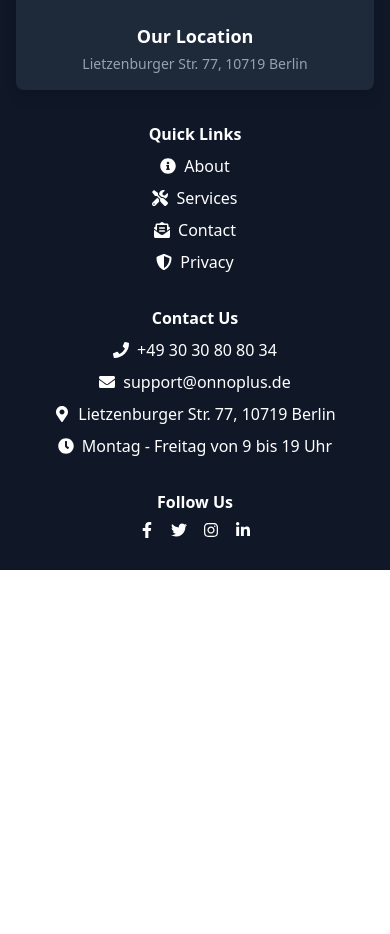
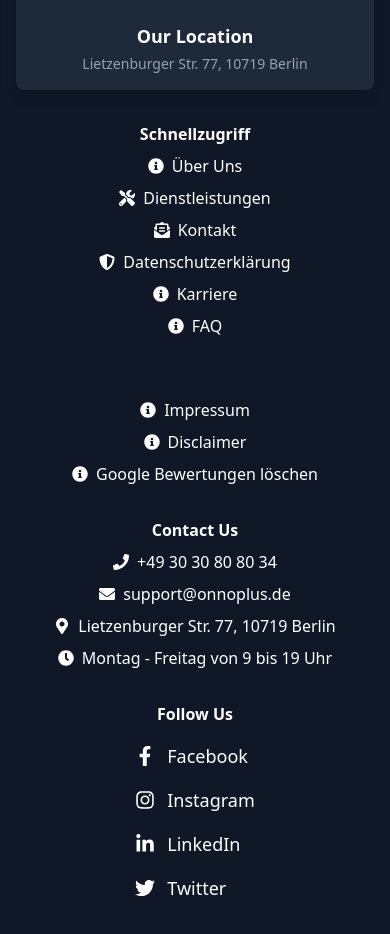
Before and after one commit to Maks-Mm/ecommerce-page, a Next.js app: page /auth/login in a window 390 px wide. Shown: the part 1500-2434 px from the top of the page. Before the commit the page ends 2070 px from the top, so only its background shows below. Built offline with nearby package versions, Linux system fonts and the light colour scheme; grey boxes are pictures that could not be loaded.

Commit message:
developing of ads google and footer

```diff
--- a/app/components/DynamicAd.tsx
+++ b/app/components/DynamicAd.tsx
@@ -1,72 +1,136 @@
-// app/components/DynamicAd.tsx
-"use client"
+"use client";
 
-import React, { useEffect, useState } from 'react';
+import React, { useEffect, useState } from "react";
 
-// ✅ Fully typed sections and sizes
-export type AdSection = 'top' | 'top-secondary' | 'middle' | 'footer';
-export type AdSize = 'small' | 'medium' | 'large';
+export type AdSection = "top" | "top-secondary" | "middle" | "footer";
+export type AdSize = "small" | "medium" | "large";
 
 interface DynamicAdProps {
-  section: AdSection;  // required
+  section: AdSection;
   theme?: string;
   size?: AdSize;
 }
 
 interface AdContent {
   title: string;
+  description?: string;
   imageUrl?: string;
   link: string;
 }
 
-const DynamicAd: React.FC<DynamicAdProps> = ({
-  section,
-  theme = 'general',
-  size = 'medium',
-}) => {
+const DynamicAd: React.FC<DynamicAdProps> = ({ section, size = "medium" }) => {
   const [ad, setAd] = useState<AdContent | null>(null);
+  const [index, setIndex] = useState(0);
+
+  const simulatedAds: Record<AdSection, AdContent[]> = {
+    top: [
+      {
+        title: "Cloud-Speicherlösungen",
+        description: "Sichern Sie Ihre Unternehmensdaten.",
+        imageUrl: "https://images.pexels.com/photos/1181676/pexels-photo-1181676.jpeg",
+        link: "#",
+      },
+      {
+        title: "VPN-Service für Unternehmen",
+        description: "Schützen Sie Ihr Team online.",
+        imageUrl: "https://images.pexels.com/photos/577585/pexels-photo-577585.jpeg",
+        link: "#",
+      },
+      {
+        title: "Business Analytics Tool",
+        description: "Treffen Sie klügere Entscheidungen.",
+        imageUrl: "https://images.pexels.com/photos/669610/pexels-photo-669610.jpeg",
+        link: "#",
+      },
+    ],
+    "top-secondary": [
+      {
+        title: "Digitale Marketing-Plattform",
+        description: "Steigern Sie Ihre Online-Präsenz.",
+        imageUrl: "https://images.pexels.com/photos/3183150/pexels-photo-3183150.jpeg",
+        link: "#",
+      },
+      {
+        title: "E-Mail-Automatisierungssoftware",
+        description: "Sparen Sie Zeit & steigern Sie den ROI.",
+        imageUrl: "https://images.pexels.com/photos/3861969/pexels-photo-3861969.jpeg",
+        link: "#",
+      },
+    ],
+    middle: [
+      {
+        title: "Online-Schulungsmodule",
+        description: "Bilden Sie Ihr Team weiter.",
+        imageUrl: "https://images.pexels.com/photos/3184637/pexels-photo-3184637.jpeg",
+        link: "#",
+      },
+      {
+        title: "Projektmanagement SaaS",
+        description: "Organisieren Sie Ihre Projekte.",
+        imageUrl: "https://images.pexels.com/photos/669619/pexels-photo-669619.jpeg",
+        link: "#",
+      },
+    ],
+    footer: [
+      {
+        title: "Corporate Learning Hub",
+        description: "Steigern Sie die Fähigkeiten Ihrer Mitarbeiter.",
+        imageUrl: "https://images.pexels.com/photos/3184292/pexels-photo-3184292.jpeg",
+        link: "#",
+      },
+      {
+        title: "Business-Beratung",
+        description: "Expertenrat für Wachstum.",
+        imageUrl: "https://images.pexels.com/photos/3182769/pexels-photo-3182769.jpeg",
+        link: "#",
+      },
+    ],
+  };
 
   useEffect(() => {
-    async function fetchAd() {
-      // ✅ The keys here must match AdSection
-      const simulatedAds: Record<AdSection, AdContent> = {
-        top: { title: 'Car Insurance Offer', imageUrl: '/ads/car.png', link: '#' },
-        'top-secondary': { title: 'Special Education Offer', imageUrl: '/ads/education.png', link: '#' },
-        middle: { title: 'Online Coaching', imageUrl: '/ads/coaching.png', link: '#' },
-        footer: { title: 'Education Platform', imageUrl: '/ads/education.png', link: '#' },
-      };
+    // Setze die initiale Anzeige
+    setAd(simulatedAds[section][0]);
 
-      // Simulate network delay
-      await new Promise((r) => setTimeout(r, 500));
-      setAd(simulatedAds[section]);
-    }
+    // Anzeigen alle 5 Sekunden rotieren
+    const interval = setInterval(() => {
+      setIndex((prev) => {
+        const nextIndex = (prev + 1) % simulatedAds[section].length;
+        setAd(simulatedAds[section][nextIndex]);
+        return nextIndex;
+      });
+    }, 5000);
 
-    fetchAd();
+    return () => clearInterval(interval);
   }, [section]);
 
   if (!ad) {
     return (
-      <div className="w-full bg-gray-200 h-24 flex items-center justify-center text-gray-600 border border-dashed border-gray-400 mt-6">
-        Loading Ad...
+      <div className="w-full h-24 flex items-center justify-center bg-gray-100 border border-dashed border-gray-400 mt-6 text-gray-500">
+        Anzeige wird geladen...
       </div>
     );
   }
 
-  // Set height based on size
-  let height = '100px';
-  if (size === 'large') height = '250px';
-  if (size === 'small') height = '50px';
+  const height = size === "large" ? "250px" : size === "small" ? "60px" : "120px";
 
   return (
     <a href={ad.link} target="_blank" rel="noopener noreferrer">
       <div
-        className="w-full bg-gray-100 flex flex-col items-center justify-center p-4 mt-6 border border-gray-300 rounded"
+        className="w-full flex flex-col md:flex-row items-center p-3 mt-6 border border-gray-300 rounded-lg shadow-sm bg-white relative hover:shadow-md transition"
         style={{ height }}
       >
-        {ad.imageUrl && (
-          <img src={ad.imageUrl} alt={ad.title} className="mb-2 max-h-32 object-contain" />
+        <span className="absolute top-2 right-2 text-xs text-gray-500">Gesponsert</span>
+        {ad.imageUrl && size !== "small" && (
+          <img
+            src={ad.imageUrl}
+            alt={ad.title}
+            className="max-h-full max-w-[100px] object-contain mr-3 mb-2 md:mb-0"
+          />
         )}
-        <span className="text-gray-800 font-medium">{ad.title}</span>
+        <div className="flex flex-col justify-center">
+          <span className="font-medium text-gray-800">{ad.title}</span>
+          {ad.description && <span className="text-gray-600 text-sm">{ad.description}</span>}
+        </div>
       </div>
     </a>
   );
--- a/app/components/Footer.tsx
+++ b/app/components/Footer.tsx
@@ -21,8 +21,6 @@ const FooterR254: React.FC = () => {
               loading="lazy"
               referrerPolicy="no-referrer-when-downgrade"
             />
-
-
             <div className="p-4">
               <h3 className="text-lg font-semibold">Our Location</h3>
               <p className="text-sm text-gray-400 mt-1">Lietzenburger Str. 77, 10719 Berlin</p>
@@ -32,22 +30,46 @@ const FooterR254: React.FC = () => {
 
         {/* Links with Icons */}
         <div className="flex flex-col items-center md:items-start space-y-2">
-          <span className="font-semibold">Quick Links</span>
+          <span className="font-semibold">Schnellzugriff</span>
           <a href="#" className="hover:text-gray-300 flex items-center space-x-2">
-            <FaInfoCircle />
-            <span>About</span>
+            <FaInfoCircle className="text-base" />
+            <span>Über Uns</span>
           </a>
           <a href="#" className="hover:text-gray-300 flex items-center space-x-2">
-            <FaTools />
-            <span>Services</span>
+            <FaTools className="text-base" />
+            <span>Dienstleistungen</span>
           </a>
           <a href="#" className="hover:text-gray-300 flex items-center space-x-2">
-            <FaEnvelopeOpenText />
-            <span>Contact</span>
+            <FaEnvelopeOpenText className="text-base" />
+            <span>Kontakt</span>
           </a>
           <a href="#" className="hover:text-gray-300 flex items-center space-x-2">
-            <FaShieldAlt />
-            <span>Privacy</span>
+            <FaShieldAlt className="text-base" />
+            <span>Datenschutzerklärung</span>
+          </a>
+          <a href="#" className="hover:text-gray-300 flex items-center space-x-2">
+            <FaInfoCircle className="text-base" />
+            <span>Karriere</span>
+          </a>
+          <a href="#" className="hover:text-gray-300 flex items-center space-x-2">
+            <FaInfoCircle className="text-base" />
+            <span>FAQ</span>
+          </a>
+        </div>
+
+        {/* Additional Links */}
+        <div className="flex flex-col items-center md:items-start space-y-2 mt-7">
+          <a href="#" className="hover:text-gray-300 flex items-center space-x-2">
+            <FaInfoCircle className="text-base" />
+            <span>Impressum</span>
+          </a>
+          <a href="#" className="hover:text-gray-300 flex items-center space-x-2">
+            <FaInfoCircle className="text-base" />
+            <span>Disclaimer</span>
+          </a>
+          <a href="#" className="hover:text-gray-300 flex items-center space-x-2">
+            <FaInfoCircle className="text-base" />
+            <span>Google Bewertungen löschen</span>
           </a>
         </div>
 
@@ -55,31 +77,43 @@ const FooterR254: React.FC = () => {
         <div className="flex flex-col items-center md:items-start space-y-2">
           <span className="font-semibold">Contact Us</span>
           <div className="flex items-center space-x-2">
-            <FaPhone />
+            <FaPhone className="text-base" />
             <span>+49 30 30 80 80 34</span>
           </div>
           <div className="flex items-center space-x-2">
-            <FaEnvelope />
+            <FaEnvelope className="text-base" />
             <span>support@onnoplus.de</span>
           </div>
           <div className="flex items-center space-x-2">
-            <FaMapMarkerAlt />
+            <FaMapMarkerAlt className="text-base" />
             <span>Lietzenburger Str. 77, 10719 Berlin</span>
           </div>
           <div className="flex items-center space-x-2">
-            <FaClock />
+            <FaClock className="text-base" />
             <span>Montag - Freitag von 9 bis 19 Uhr</span>
           </div>
         </div>
 
-        {/* Social Icons */}
-        <div className="flex flex-col items-center md:items-start space-y-2">
+        {/* Social Icons Column */}
+        <div className="flex flex-col items-center md:items-start space-y-4">
           <span className="font-semibold">Follow Us</span>
-          <div className="flex space-x-4">
-            <a href="#" className="hover:text-gray-300"><FaFacebookF /></a>
-            <a href="#" className="hover:text-gray-300"><FaTwitter /></a>
-            <a href="#" className="hover:text-gray-300"><FaInstagram /></a>
-            <a href="#" className="hover:text-gray-300"><FaLinkedinIn /></a>
+          <div className="flex flex-col space-y-4">
+            <a href="#" className="hover:text-gray-300 flex items-center space-x-3 text-lg">
+              <FaFacebookF className="text-xl" />
+              <span>Facebook</span>
+            </a>
+            <a href="#" className="hover:text-gray-300 flex items-center space-x-3 text-lg">
+              <FaInstagram className="text-xl" />
+              <span>Instagram</span>
+            </a>
+            <a href="#" className="hover:text-gray-300 flex items-center space-x-3 text-lg">
+              <FaLinkedinIn className="text-xl" />
+              <span>LinkedIn</span>
+            </a>
+            <a href="#" className="hover:text-gray-300 flex items-center space-x-3 text-lg">
+              <FaTwitter className="text-xl" />
+              <span>Twitter</span>
+            </a>
           </div>
         </div>
       </div>
@@ -101,19 +135,19 @@ const FooterS: React.FC = () => {
         <div className="flex flex-col items-center md:items-start space-y-1 text-sm text-gray-700">
           <span className="font-semibold text-gray-900">Quick Links</span>
           <a href="#" className="hover:text-gray-700 flex items-center space-x-2">
-            <FaInfoCircle size={12} />
+            <FaInfoCircle size={14} />
             <span>About</span>
           </a>
           <a href="#" className="hover:text-gray-700 flex items-center space-x-2">
-            <FaTools size={12} />
+            <FaTools size={14} />
             <span>Services</span>
           </a>
           <a href="#" className="hover:text-gray-700 flex items-center space-x-2">
-            <FaEnvelopeOpenText size={12} />
+            <FaEnvelopeOpenText size={14} />
             <span>Contact</span>
           </a>
           <a href="#" className="hover:text-gray-700 flex items-center space-x-2">
-            <FaShieldAlt size={12} />
+            <FaShieldAlt size={14} />
             <span>Privacy</span>
           </a>
         </div>
@@ -122,31 +156,43 @@ const FooterS: React.FC = () => {
         <div className="flex flex-col items-center md:items-start space-y-1 text-sm text-gray-700">
           <span className="font-semibold text-gray-900">Contact Us</span>
           <div className="flex items-center space-x-2">
-            <FaPhone size={12} />
+            <FaPhone size={14} />
             <span>+49 30 30 80 80 34</span>
           </div>
           <div className="flex items-center space-x-2">
-            <FaEnvelope size={12} />
+            <FaEnvelope size={14} />
             <span>support@onnoplus.de</span>
           </div>
           <div className="flex items-center space-x-2">
-            <FaMapMarkerAlt size={12} />
+            <FaMapMarkerAlt size={14} />
             <span>Lietzenburger Str. 77, 10719 Berlin</span>
           </div>
           <div className="flex items-center space-x-2">
-            <FaClock size={12} />
+            <FaClock size={14} />
             <span>Montag - Freitag von 9 bis 19 Uhr</span>
           </div>
         </div>
 
-        {/* Social Icons */}
-        <div className="flex flex-col items-center md:items-start space-y-1">
+        {/* Social Icons Column */}
+        <div className="flex flex-col items-center md:items-start space-y-2">
           <span className="font-semibold">Follow Us</span>
-          <div className="flex space-x-3">
-            <a href="#" className="hover:text-gray-700"><FaFacebookF /></a>
-            <a href="#" className="hover:text-gray-700"><FaTwitter /></a>
-            <a href="#" className="hover:text-gray-700"><FaInstagram /></a>
-            <a href="#" className="hover:text-gray-700"><FaLinkedinIn /></a>
+          <div className="flex flex-col space-y-2">
+            <a href="#" className="hover:text-gray-700 flex items-center space-x-2 text-sm">
+              <FaFacebookF size={16} />
+              <span>Facebook</span>
+            </a>
+            <a href="#" className="hover:text-gray-700 flex items-center space-x-2 text-sm">
+              <FaInstagram size={16} />
+              <span>Instagram</span>
+            </a>
+            <a href="#" className="hover:text-gray-700 flex items-center space-x-2 text-sm">
+              <FaLinkedinIn size={16} />
+              <span>LinkedIn</span>
+            </a>
+            <a href="#" className="hover:text-gray-700 flex items-center space-x-2 text-sm">
+              <FaTwitter size={16} />
+              <span>Twitter</span>
+            </a>
           </div>
         </div>
       </div>
```
Lines whose indentation alone changed are shown as unchanged.
